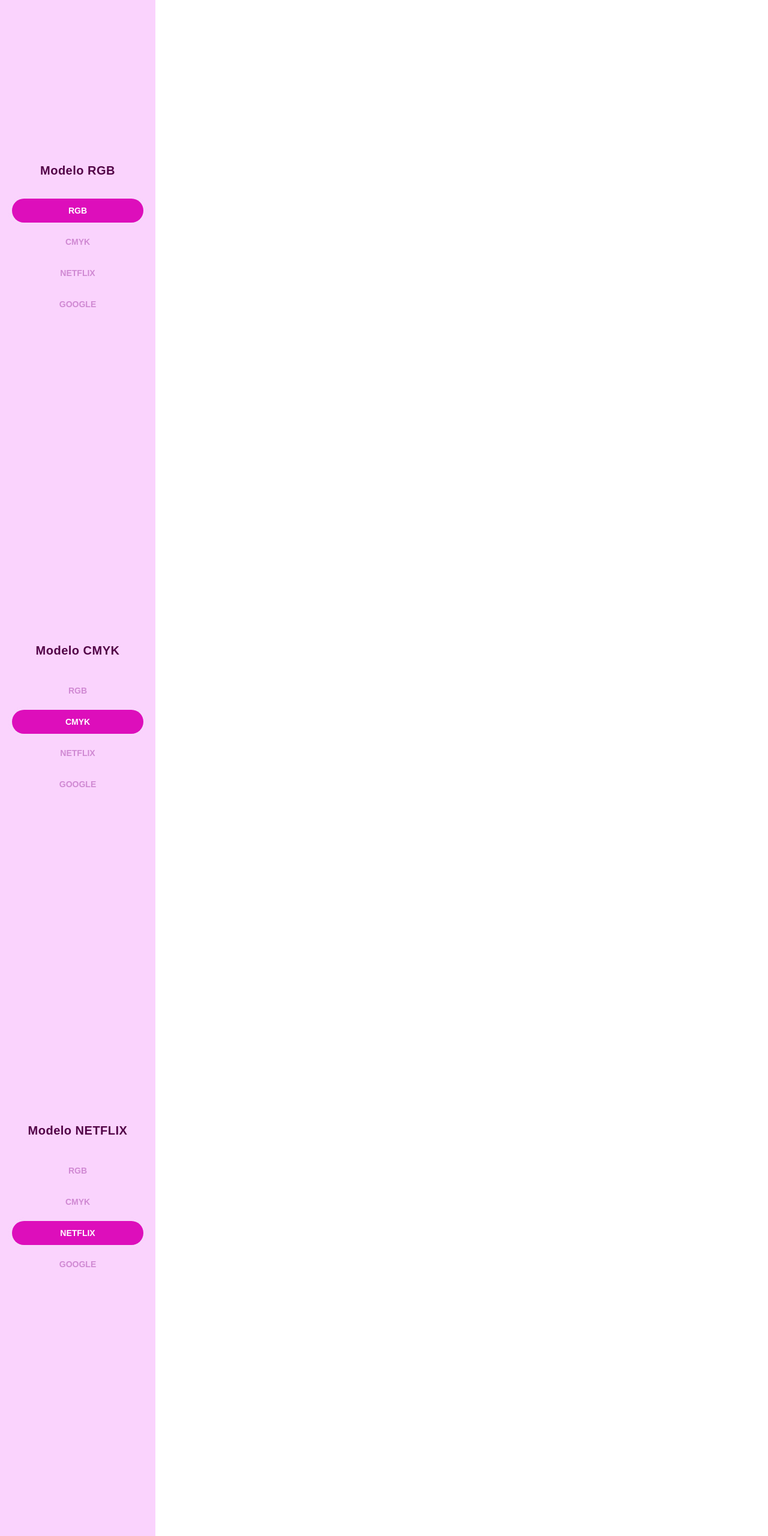
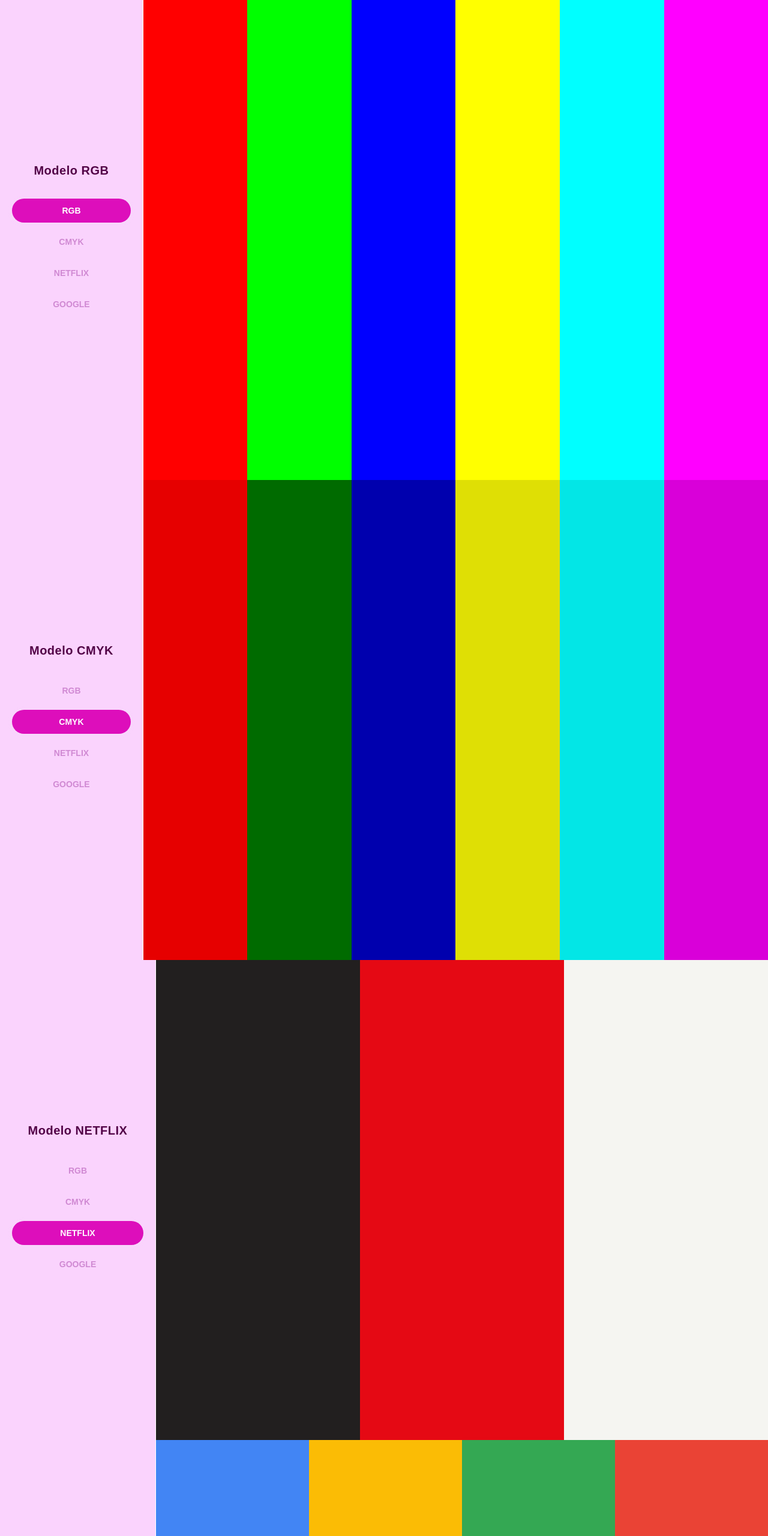
Before and after one commit to gustav0godoi/display, a website: page modo-cores/modo-cores.html in a window 1280 px wide. Shown: the top 2560 px of the page at 60% size. Drawn offline with Linux system fonts and the light colour scheme.

Commit message:
ADD: Finalização do projeto Modo-Cores

```diff
--- a/modo-cores/css/global.css
+++ b/modo-cores/css/global.css
@@ -1,6 +1,5 @@
+@import url(./style.css);
 @import url(./design-system.css);
-@import url(./style.css);
-
 
 
 .color-section{
@@ -101,8 +100,7 @@
 
 .color-section__bar--rgb-1{
     width: 15%;
-    background-color: var(--color-rgb-1);
-
+    background-color: var(--color-rgb-1)
 }
 
 .color-section__bar--rgb-2{
@@ -124,91 +122,91 @@
 }
 
 .color-section__bar--rgb-5{
-
+    width: 15%;
     background-color: var(--color-rgb-5);
 
 }
 
 .color-section__bar--rgb-6{
-
+    width: 15%;
     background-color: var(--color-rgb-6);
 
 }
 
 .color-section__bar--cmyk-1{
-
+    width: 15%;
     background-color: var(--color-cmyk-1);
 
 }
 
 .color-section__bar--cmyk-2{
-
+    width: 15%;
     background-color: var(--color-cmyk-2);
 
 }
 
 .color-section__bar--cmyk-3{
-
+    width: 15%;
     background-color: var(--color-cmyk-3);
 
 }
 
 .color-section__bar--cmyk-4{
-
+    width: 15%;
     background-color: var(--color-cmyk-4);
 
 }
 
 .color-section__bar--cmyk-5{
-
+    width: 15%;
     background-color: var(--color-cmyk-5);
 
 }
 
 .color-section__bar--cmyk-6{
-
+    width: 15%;
     background-color: var(--color-cmyk-6);
 
 }
 
 .color-section__bar--google-1{
-
+    width: 15%;
 background-color: var(--color-google-1);
 
 }
 
 .color-section__bar--google-2{
-
+    width: 15%;
 background-color: var(--color-google-2);
 
 }
 
 .color-section__bar--google-3{
-
+    width: 15%;
 background-color: var(--color-google-3);
 
 }
 
 .color-section__bar--google-4{
-
+    width: 15%;
 background-color: var(--color-google-4);
 
 }
 
 .color-section__bar--netflix-1{
-
+    width: 15%;
     background-color: var(--color-netflix-1);
 
 }
 
 .color-section__bar--netflix-2{
-
+    width: 15%;
     background-color: var(--color-netflix-2);
 
 }
 
 .color-section__bar--netflix-3{
-
+    width: 15%;
     background-color: var(--color-netflix-3);
 
 }
--- a/modo-cores/modo-cores.html
+++ b/modo-cores/modo-cores.html
@@ -6,17 +6,12 @@
     <title>modo-cores</title>
     <!-- Link CSS -->
     <link rel="stylesheet" href="./css/global.css">
-
 </head>
 
 <body>
 
-
-    <!-- SEÇÃO 1: MODELO RGB (Baseado na luz: red, green, blue) -->
+    <!-- SEÇÃO 1: RGB -->
     <section id="RGB" class="color-section">
-
-        <!-- Divisão 1 de 7: Menu lateral -->
-         <!-- RGB -->
         <aside class="color-section__sidebar">
             <h2 class="color-section__title">Modelo RGB</h2>
             <nav class="color-section__menu">
@@ -27,14 +22,13 @@
             </nav>
         </aside>
 
-        <div class="color-section__bar color-section__bar--RGB-1"></div>
-        <div class="color-section__bar color-section__bar--RGB-2"></div>
-        <div class="color-section__bar color-section__bar--RGB-3"></div>
-        <div class="color-section__bar color-section__bar--RGB-4"></div>
-        <div class="color-section__bar color-section__bar--RGB-5"></div>
-        <div class="color-section__bar color-section__bar--RGB-6"></div>
+        <div class="color-section__bar color-section__bar--rgb-1"></div>
+        <div class="color-section__bar color-section__bar--rgb-2"></div>
+        <div class="color-section__bar color-section__bar--rgb-3"></div>
+        <div class="color-section__bar color-section__bar--rgb-4"></div>
+        <div class="color-section__bar color-section__bar--rgb-5"></div>
+        <div class="color-section__bar color-section__bar--rgb-6"></div>
     </section>
-
 
     <!-- CMYK -->
     <section id="CMYK" class="color-section">
@@ -48,12 +42,12 @@
             </nav>
         </aside>
 
-            <div class="color-section__bar color-section__bar--CMYK-1"></div>
-            <div class="color-section__bar color-section__bar--CMYK-2"></div>
-            <div class="color-section__bar color-section__bar--CMYK-3"></div>
-            <div class="color-section__bar color-section__bar--CMYK-4"></div>
-            <div class="color-section__bar color-section__bar--CMYK-5"></div>
-            <div class="color-section__bar color-section__bar--CMYK-6"></div>
+        <div class="color-section__bar color-section__bar--cmyk-1"></div>
+        <div class="color-section__bar color-section__bar--cmyk-2"></div>
+        <div class="color-section__bar color-section__bar--cmyk-3"></div>
+        <div class="color-section__bar color-section__bar--cmyk-4"></div>
+        <div class="color-section__bar color-section__bar--cmyk-5"></div>
+        <div class="color-section__bar color-section__bar--cmyk-6"></div>
     </section>
 
     <!-- NETFLIX -->
@@ -68,9 +62,9 @@
             </nav>
         </aside>
 
-            <div class="color-section__bar color-section__bar-1"></div>
-            <div class="color-section__bar color-section__bar-2"></div>
-            <div class="color-section__bar color-section__bar-3"></div>
+        <div class="color-section__bar color-section__bar--netflix-1"></div>
+        <div class="color-section__bar color-section__bar--netflix-2"></div>
+        <div class="color-section__bar color-section__bar--netflix-3"></div>
     </section>
 
     <!-- GOOGLE -->
@@ -79,19 +73,17 @@
             <h2 class="color-section__title">Modelo GOOGLE</h2>
             <nav class="color-section__menu">
                 <a href="#RGB" class="color-section__link">RGB</a>
-                    <a href="#CMYK" class="color-section__link ">CMYK</a>
-                    <a href="#NETFLIX" class="color-section__link ">NETFLIX</a>
+                <a href="#CMYK" class="color-section__link">CMYK</a>
+                <a href="#NETFLIX" class="color-section__link">NETFLIX</a>
                 <a href="#GOOGLE" class="color-section__link color-section__link--active">GOOGLE</a>
             </nav>
         </aside>
 
-            <div class="color-section__bar color-section__bar--1"></div>
-            <div class="color-section__bar color-section__bar--2"></div>
-            <div class="color-section__bar color-section__bar--3"></div>
-            <div class="color-section__bar color-section__bar--4"></div>
+        <div class="color-section__bar color-section__bar--google-1"></div>
+        <div class="color-section__bar color-section__bar--google-2"></div>
+        <div class="color-section__bar color-section__bar--google-3"></div>
+        <div class="color-section__bar color-section__bar--google-4"></div>
     </section>
-
-
 
 </body>
 </html>
```
Lines whose indentation alone changed are shown as unchanged.
